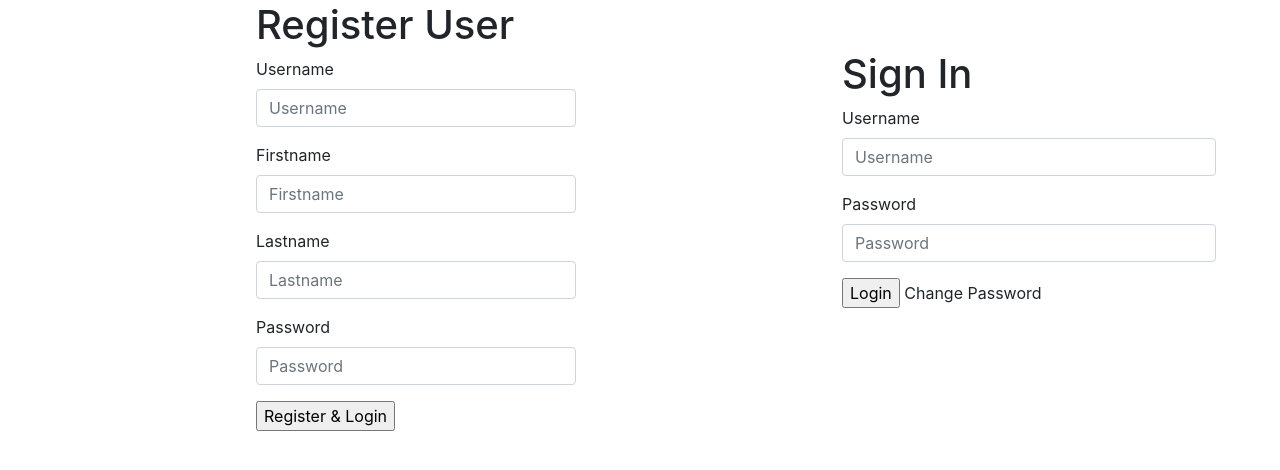
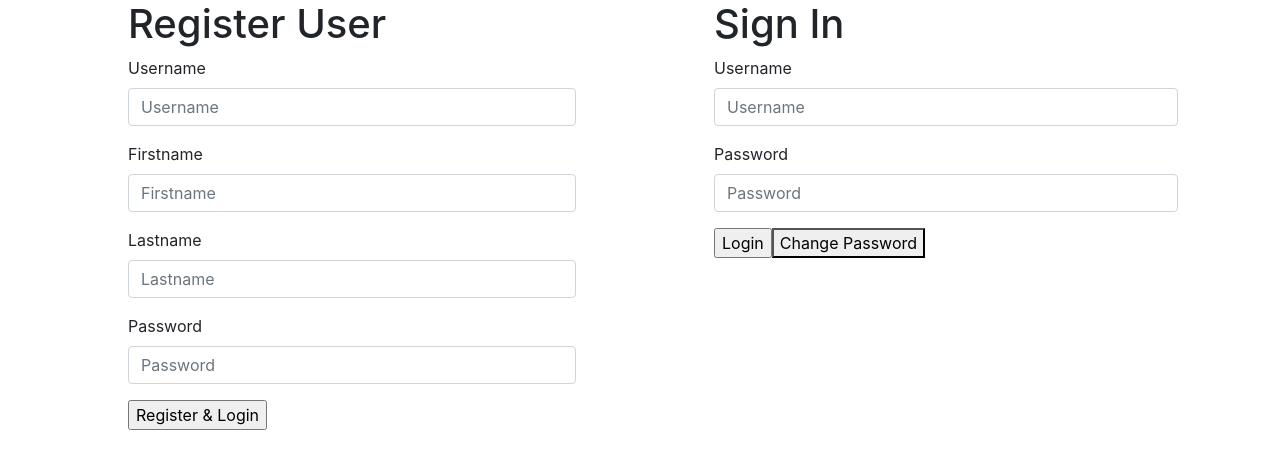
Before and after one commit to stephene-bernardo/user-management-frontend, a React (Create React App) app: page / in a window 1280 px wide. Shown: the top 470 px of the page. Built offline with nearby package versions, Linux system fonts and the light colour scheme; no server answers.

Commit message:
fix some issues

```diff
--- a/src/home.js
+++ b/src/home.js
@@ -4,13 +4,9 @@ import { useHistory } from "react-router-dom";
 import Login from './login'
 import Register from './register'
 import UserLocalStorage from "./services/userLocalStorage";
-import Button from 'react-bootstrap/Button';
 import ModalChangePassword from "./modalChangePassword";
 import gql from "graphql-tag";
 import {useQuery} from "@apollo/react-hooks";
-import Container from "react-bootstrap/Container";
-import Row from "react-bootstrap/Row";
-import Col from "react-bootstrap/Col";
 const qs = require('querystring');
 const FETCH_USER_AUTH = gql `{userAuths {userId}}`;
 
@@ -43,7 +39,7 @@ export default function Home() {
       "password": password
     }).then(res=> {
       if(res.data.id){
-        userLocalStorage.setUserId(res.data.id)
+        userLocalStorage.setUserId(res.data.id);
         history.push("/user-management");
       }
     })
--- a/src/index.css
+++ b/src/index.css
@@ -14,13 +14,14 @@ code {
 
 .register {
   display: inline-block;
-  width: 65%;
-  padding: 1px 20%;
+  width: 55%;
+  padding: 0px 10%;
 }
 .signin {
   display: inline-block;
-  width: 35%;
-  padding-right: 5%;
+  width: 45%;
+  padding-right: 8%;
+  padding-top: 0px;;
 }
 .containing-div {
   display: flex;
@@ -32,3 +33,7 @@ form label {
   /*margin-bottom: 30px;*/
   display: block;
 }
+
+.errormessage {
+  color: red;
+}
--- a/src/login.js
+++ b/src/login.js
@@ -1,6 +1,5 @@
 import React from "react";
 import  { useRef  } from 'react'
-import Button from 'react-bootstrap/Button';
 
 export default function Login(props){
   const username = useRef(null);
@@ -25,7 +24,7 @@ export default function Login(props){
       </div>
 
       <input  type="submit" value="Login" />
-      <a onClick={props.modalShow}> Change Password</a>
+      <button onClick={props.modalShow}> Change Password</button>
     </form>
 
   )
--- a/src/modalChangePassword.js
+++ b/src/modalChangePassword.js
@@ -42,7 +42,7 @@ export default function ModalChangePassword (props){
               <label htmlFor="password2Input">Password</label>
               <input type="text" ref={password2} className="form-control" id="password2Input" placeholder="password2"/>
             </div>
-            <p>{errorMessage}</p>
+            <p class='errormessage'>{errorMessage}</p>
           </form>
 
       </Modal.Body>
--- a/src/user.js
+++ b/src/user.js
@@ -1,6 +1,5 @@
 import React from "react";
 import  { useRef, useState  } from 'react';
-
 export default function User (props) {
   const [isEditing, setIsEditing] = useState(false);
   const firstName = useRef(  null);
@@ -36,15 +35,11 @@ export default function User (props) {
       </React.Fragment>
     )
   }
-  let resetButton = {};
-  if(props.value.hasPassword){
-    resetButton = (
-      <td>
-        <button onClick={() => props.handleResetButton({variables: {userId: props.value.id}})}>
-          Reset Password
-        </button>
-      </td>)
-  } else {
+  let  resetButton = (
+    <td>
+      <button onClick={() => props.handleResetButton({variables: {userId: props.value.id}})}>Reset Password</button>
+    </td>);
+  if(!props.value.hasPassword){
     resetButton = (<td>Password Does Not Exist</td>)
   }
   return (
--- a/src/userManagement.js
+++ b/src/userManagement.js
@@ -1,7 +1,7 @@
 import React from 'react';
 import {useQuery, useMutation} from "@apollo/react-hooks";
 import gql from 'graphql-tag';
-import  { useRef, useEffect } from 'react'
+import  { useRef } from 'react'
 import User from "./user";
 import { useHistory } from "react-router-dom";
 import UserLocalStorage from "./services/userLocalStorage";
@@ -24,8 +24,10 @@ export default function UserManagement () {
   const firstName = useRef(null);
   const lastName = useRef(null);
   const userName = useRef(null);
-  const { data, loading } = useQuery(FETCH_USERS);
-  const {data : user_auths} = useQuery(FETCH_USER_AUTH);
+  const {data: userdata, loading:loadingUser } = useQuery(FETCH_USERS);
+  const {data: userAuth, loading:loadingAuth} = useQuery(FETCH_USER_AUTH);
+
+
   const [CreateUser]= useMutation(CREATE_USER, {refetchQueries: mutationResult => [{query: FETCH_USERS}]})
   const [DeleteUser]= useMutation(DELETE_USER, {refetchQueries: mutationResult => [{query: FETCH_USERS}]})
   const [UpdateUser]= useMutation(UPDATE_USER, {refetchQueries: mutationResult => [{query: FETCH_USERS}]})
@@ -43,11 +45,13 @@ export default function UserManagement () {
     handleClear();
   }
   let tableEntry = [];
-  if(data && data.users){
-    tableEntry =  data.users
-      .map(value => {
-        if(user_auths){
-          return {...value, hasPassword: !!user_auths.userAuths.find(auth => auth.userId === value.id)}
+  if(userdata && userdata.users && !loadingUser && !loadingAuth){
+    tableEntry =  userdata.users.map(value => {
+        if(userLocalStorage.getUserId() === value.id+''){
+          return {...value, hasPassword: true}
+        }
+        else if(userAuth){
+          return {...value, hasPassword: !!userAuth.userAuths.find(auth => auth.userId === value.id)}
         }
         return {...value, hasPassword: false}
       })
```
